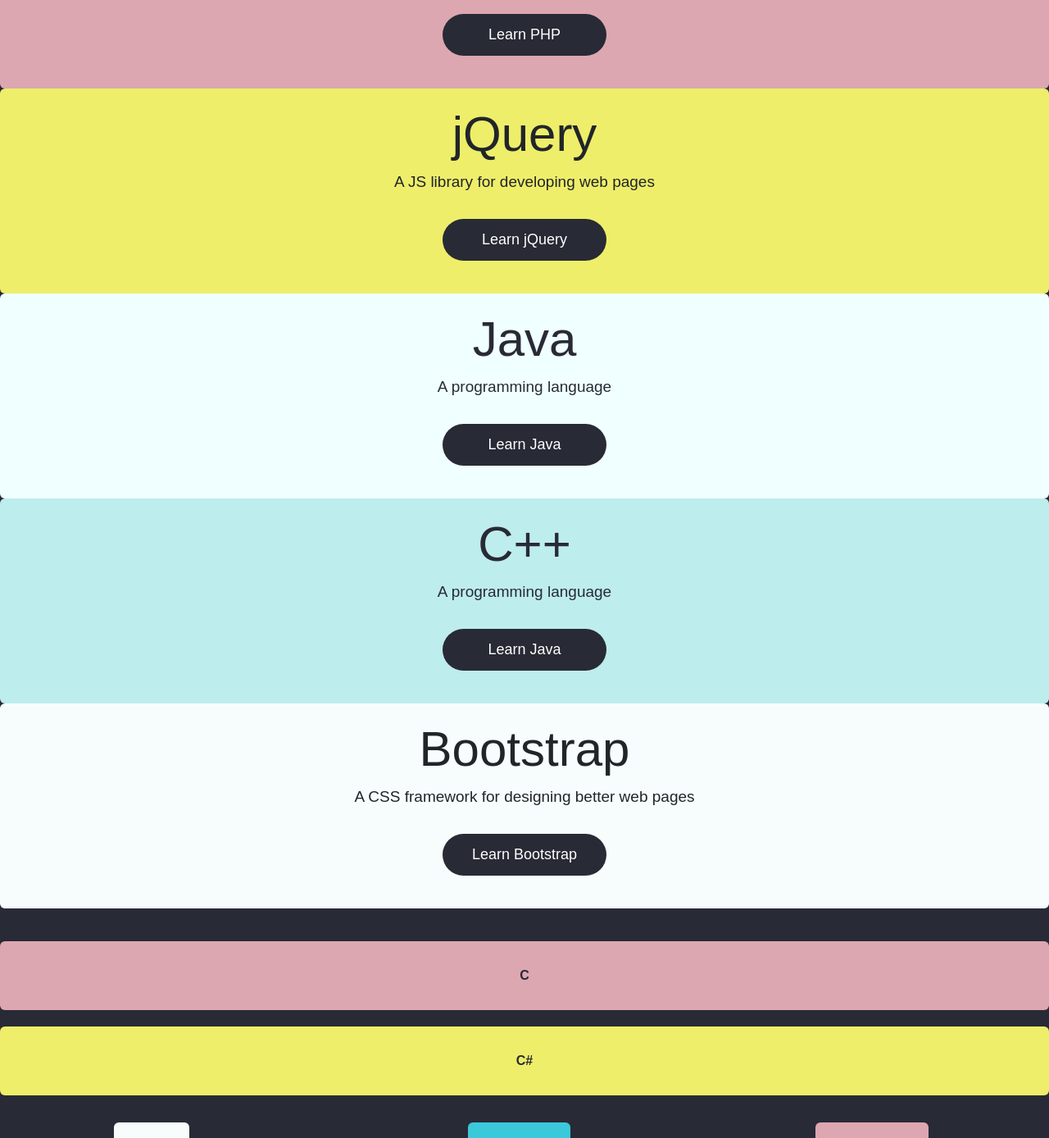
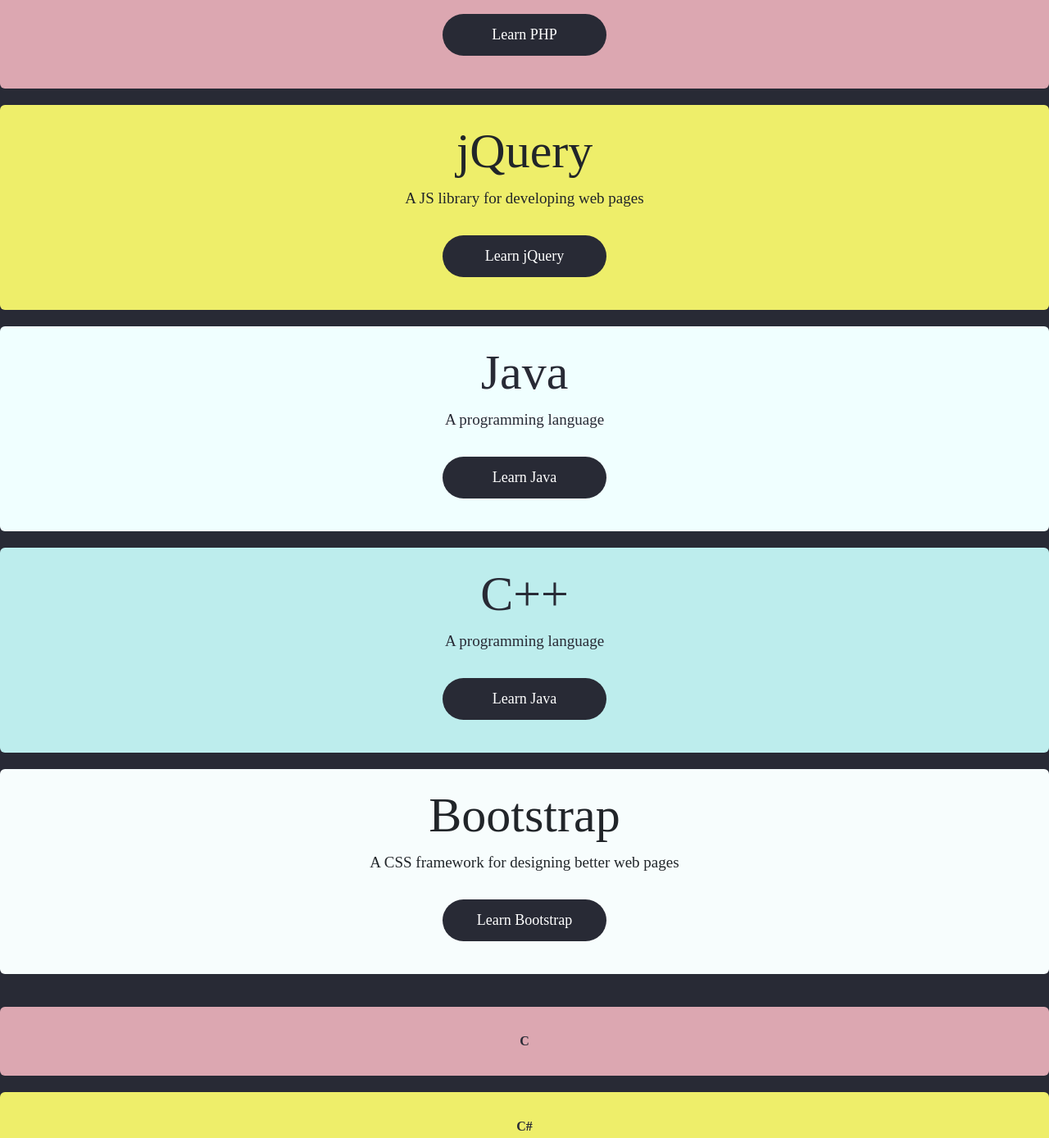
Before and after one commit to Ayodejisamuel/w3schools, a plain HTML site: page index.html in a window 1280 px wide. Shown: the part 3202-4590 px from the top of the page at 82% size. Drawn offline with nearby package versions, Linux system fonts and the light colour scheme.

Commit message:
Update styles.css

```diff
--- a/css/styles.css
+++ b/css/styles.css
@@ -1,7 +1,7 @@
 body {
     box-sizing:borderbox;
     background-color:#282A35 !important;
-    font-family: Arial, Helvetica, sans-serif;
+    font-family: 'Source Sans Pro', san-serif;
 }
 
 * {
@@ -338,6 +338,7 @@ padding-top: 0;
     height: 250px;
     background-color: rgb(238, 238, 106);
     padding: 10px auto 10px auto ;
+    margin:20px 0;
 }
 
 /* java code starts here */
@@ -347,6 +348,7 @@ padding-top: 0;
     background-color: azure;
     color: #282A35;
     height: 250px;
+    margin:20px 0;
 
  }
 
@@ -358,6 +360,7 @@ padding-top: 0;
     height: 250px;
     background-color: rgb(189, 237, 237);
     color: #282A35;
+     margin:20px 0;
  }
 
  /* bootstrap code starts here */
@@ -367,7 +370,7 @@ padding-top: 0;
     width: 100%;
     height: 250px;
     background-color: rgb(247, 253, 253);
-
+    margin:20px 0;
 }
 
 .blink {
```
